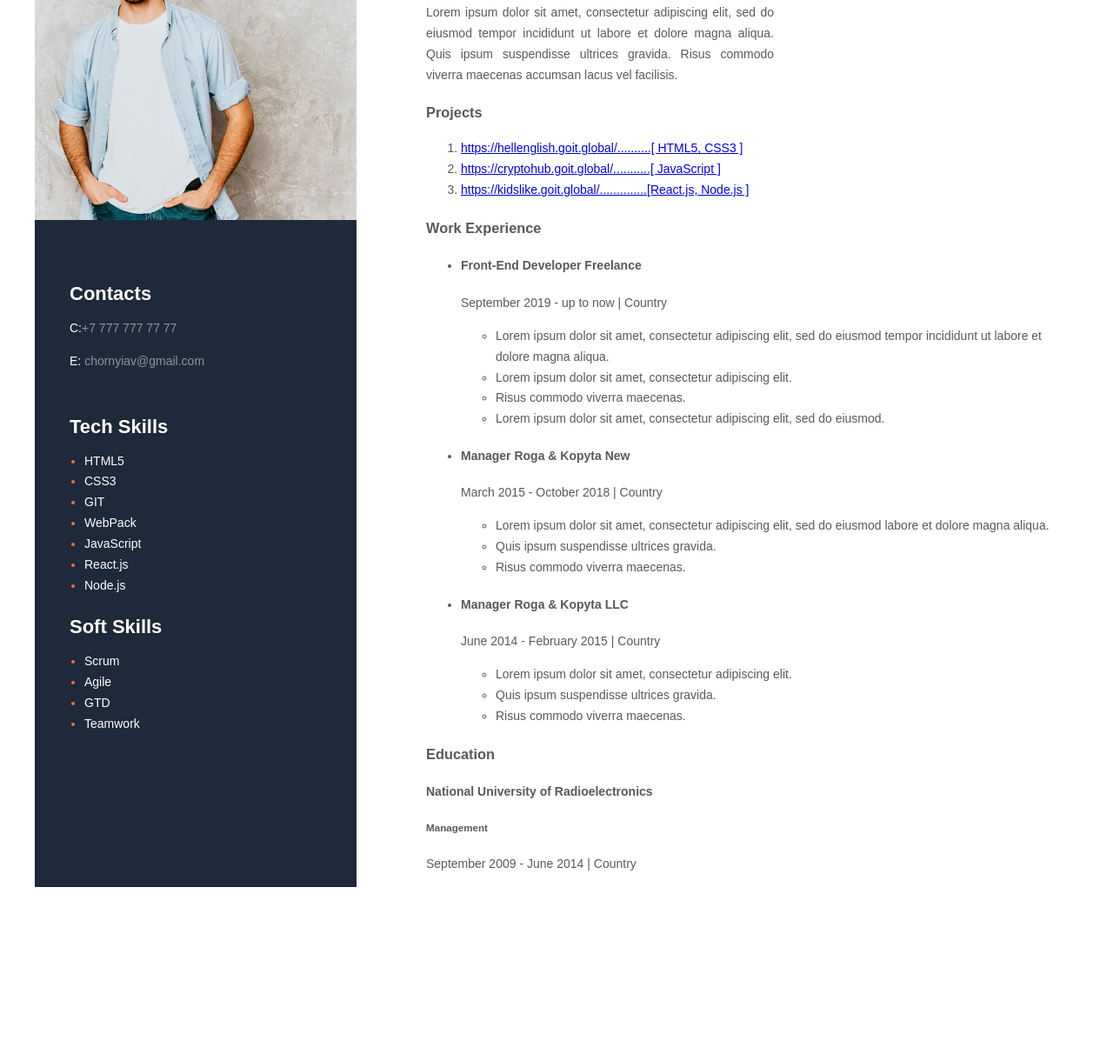
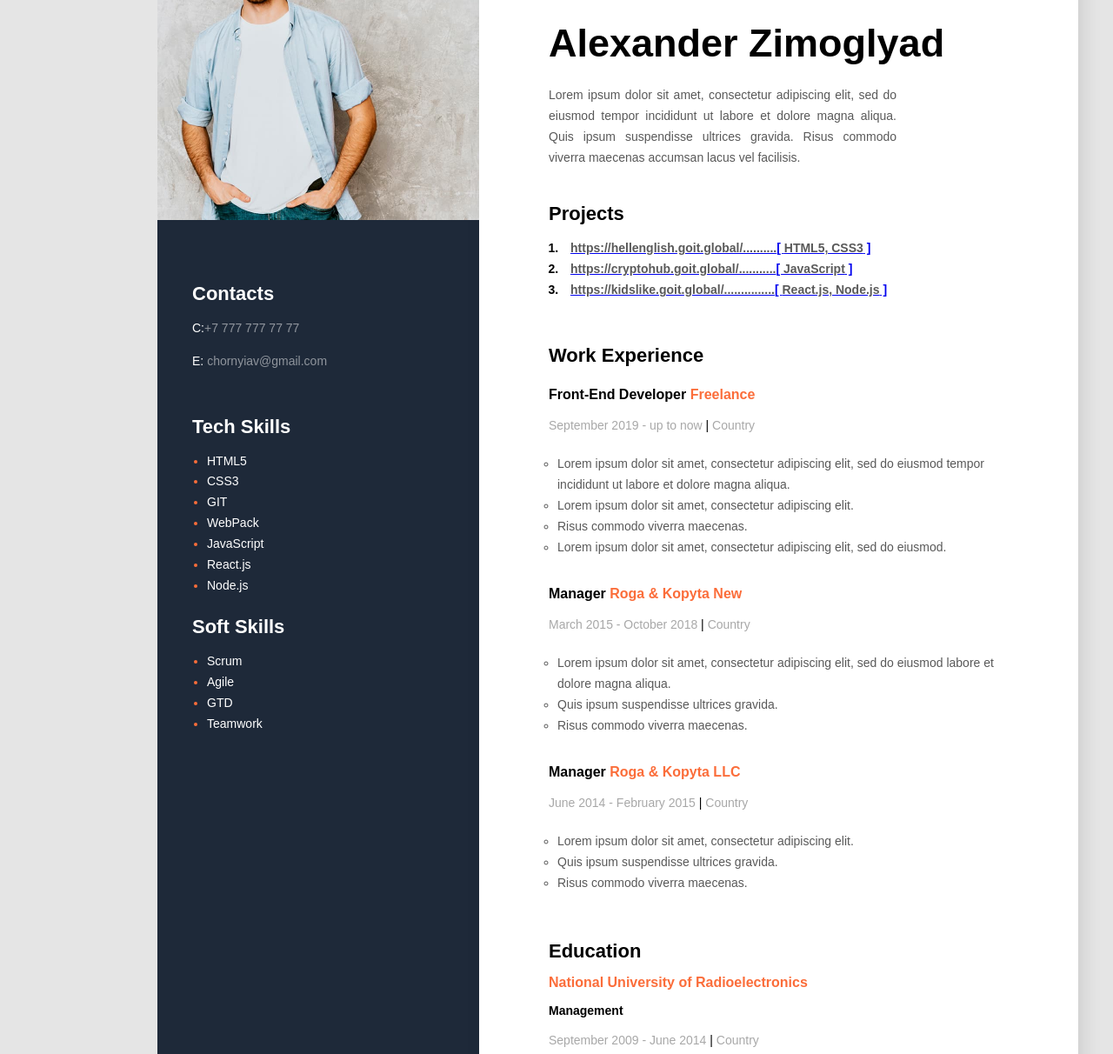
Before and after one commit to zimoglyad1305/resume-prog, a plain HTML site: page index.html in a window 1280 px wide. Shown: the part 141-1353 px from the top of the page at 87% size. Before the commit the page ends 1161 px from the top, so only its background shows below. Drawn offline with Linux system fonts and the light colour scheme.

Commit message:
resume desine finish

```diff
--- a/index.html
+++ b/index.html
@@ -21,7 +21,7 @@
           <!--about user-->
           <section class="about">
             <h2 class="about-work">Front-End Developer</h2>
-            <h1 class="about-title">Anton Chornyi</h1>
+            <h1 class="about-title">Alexander Zimoglyad</h1>
             <p class="about-text">
               Lorem ipsum dolor sit amet, consectetur adipiscing elit, sed do eiusmod tempor
               incididunt ut labore et dolore magna aliqua. Quis ipsum suspendisse ultrices gravida.
@@ -30,32 +30,32 @@
           </section>
           <!--projects-->
           <section class="project">
-            <h3 class="project-title">Projects</h3>
-            <ol>
-              <li>
+            <h3 class="project-title title">Projects</h3>
+            <ol class="project-list">
+              <li class="project-item">
                 <a href="https://hellenglish.goit.global/"
-                  >https://hellenglish.goit.global/..........[ HTML5, CSS3 ]</a
+                  ><span class="item">https://hellenglish.goit.global/..........</span>[ <span class="item">HTML5, CSS3</span> ]</a
                 >
               </li>
-              <li>
+              <li class="project-item">
                 <a href="https://cryptohub.goit.global/"
-                  >https://cryptohub.goit.global/...........[ JavaScript ]</a
+                  ><span class="item">https://cryptohub.goit.global/...........</span>[ <span class="item">JavaScript</span> ]</a
                 >
               </li>
-              <li>
+              <li class="project-item">
                 <a href="https://kidslike.goit.global/"
-                  >https://kidslike.goit.global/..............[React.js, Node.js ]</a
+                  ><span class="item">https://kidslike.goit.global/...............</span>[ <span class="item">React.js, Node.js</span> ]</a
                 >
               </li>
             </ol>
           </section>
           <!--work-->
           <section class="work">
-            <h3 class="work-title">Work Experience</h3>
-            <ul>
+            <h3 class="work-title title">Work Experience</h3>
+            <ul class="non-marked">
               <li>
-                <h4>Front-End Developer Freelance</h4>
-                <p>September 2019 - up to now | Country</p>
+                <h4 class="work-position">Front-End Developer <span class="organization">Freelance</span></h4>
+                <p class="period">September 2019 - up to now <span class="line">|</span> Country</p>
                 <ul class="marked">
                   <li>
                     Lorem ipsum dolor sit amet, consectetur adipiscing elit, sed do eiusmod tempor
@@ -67,8 +67,8 @@
                 </ul>
               </li>
               <li>
-                <h4>Manager Roga & Kopyta New</h4>
-                <p>March 2015 - October 2018 | Country</p>
+                <h4 class="work-position">Manager <span class="organization">Roga & Kopyta New</span></h4>
+                <p class="period">March 2015 - October 2018 <span class="line">|</span> Country</p>
                 <ul class="marked">
                   <li>
                     Lorem ipsum dolor sit amet, consectetur adipiscing elit, sed do eiusmod labore
@@ -79,8 +79,8 @@
                 </ul>
               </li>
               <li>
-                <h4>Manager Roga & Kopyta LLC</h4>
-                <p>June 2014 - February 2015 | Country</p>
+                <h4 class="work-position">Manager <span class="organization">Roga & Kopyta LLC</span></h4>
+                <p class="period">June 2014 - February 2015 <span class="line">|</span> Country</p>
                 <ul class="marked">
                   <li>Lorem ipsum dolor sit amet, consectetur adipiscing elit.</li>
                   <li>Quis ipsum suspendisse ultrices gravida.</li>
@@ -92,9 +92,9 @@
           <!--education-->
           <section class="education">
             <h3 class="education-title">Education</h3>
-            <h4>National University of Radioelectronics</h4>
-            <h5>Management</h5>
-            <p>September 2009 - June 2014 | Country</p>
+            <h4 class="university">National University of Radioelectronics</h4>
+            <h5 class="manag">Management</h5>
+            <p class="period">September 2009 - June 2014 <span class="line">|</span> Country</p>
           </section>
         </div>
         <!--sidebar-->
--- a/styles/styles.css
+++ b/styles/styles.css
@@ -14,25 +14,30 @@ body {
   font-weight: 400;
   font-size: 14px;
   font-style: normal;
+  background-color: var(--background);
 }
 
 .main {
   display: flex;
   flex-direction: row-reverse;
-  background-color: var(--background);
   width: 1200px;
   margin: 0 auto;
 }
 
 .main-content {
   background-color: var(--background-prime);
-  padding-left: 80px;
+  padding: 105px 80px;
+  box-shadow: 6px 6px 20px rgba(0, 0, 0, 0.1);
+}
+.about {
+  margin-bottom: 40px;
 }
 .about-title {
   color: var(--text-color-sec);
   font-weight: 700;
   font-size: 45px;
   line-height: 1.22;
+  margin-bottom: 20px;
 }
 .about-work {
   color: var(--text-color-sec);
@@ -43,8 +48,86 @@ body {
 .about-text {
   width: 400px;
   text-align: justify;
+  margin-bottom: 25px;
 }
 
+.project {
+  margin-bottom: 50px;
+}
+.project-list {
+  margin-left: 15px;
+  padding: 0;
+  text-decoration: none;
+}
+.project-item {
+  font-weight: 700;
+  color: var(--text-color-sec);
+  padding-left: 10px;
+}
+.title {
+  font-weight: 700;
+  font-size: 22px;
+  line-height: 1.22;
+  color: var(--text-color-sec);
+  margin-bottom: 10px;
+}
+.item {
+  color: var(--text-color-prime);
+  text-decoration: none;
+}
+.work {
+  margin-bottom: 43px;
+}
+.work-position {
+  font-weight: 700;
+  font-size: 16px;
+  line-height: 1.25;
+  color: var(--text-color-sec);
+  margin-bottom: 10px;
+}
+.organization {
+  font-weight: 700;
+  font-size: 16px;
+  line-height: 1.25;
+  color: #fb6d3a;
+}
+.marked {
+  width: 509px;
+  padding: 10px;
+}
+.non-marked {
+  list-style-type: none;
+  padding: 0;
+}
+.period {
+  margin-bottom: 10px;
+  color: #a8a8a8;
+  margin-bottom: 10px;
+}
+.line {
+  color: var(--text-color-sec);
+}
+.education-title {
+  font-weight: 700;
+  font-size: 22px;
+  line-height: 1.22;
+  color: var(--text-color-sec);
+  margin-bottom: 12px;
+}
+.university {
+  font-weight: 700;
+  color: #fb6d3a;
+  font-size: 16px;
+  line-height: 1.25px;
+  margin-bottom: 12px;
+}
+.manag {
+  font-weight: 700;
+  font-size: 14px;
+  line-height: 1.22;
+  color: var(--text-color-sec);
+  margin-bottom: 12px;
+}
 /* S I D E B A R */
 
 .sidebar {
```
